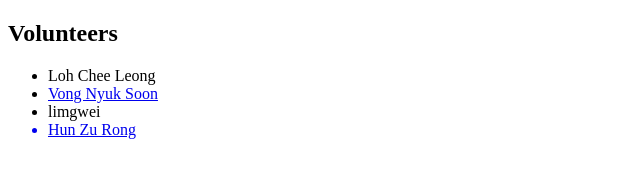
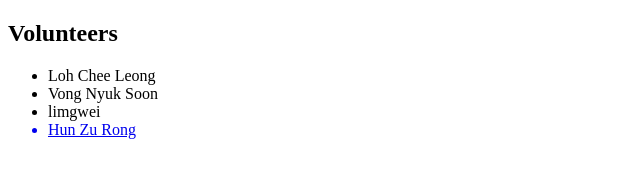
Before and after one commit to SouthernSERA/southernsera.github.io, a plain HTML site: page index.html in a window 1280 px wide. Shown: the whole page, without its empty margins (0-640 px from the left). Drawn offline with Linux system fonts and the light colour scheme.

Commit message:
Revert "Editing Name"

```diff
--- a/index.html
+++ b/index.html
@@ -18,7 +18,7 @@
     <h2>Volunteers</h2>
     <ul>
         <li>Loh Chee Leong</li>
-        <li><a href="https://github.com/Vong3432">Vong Nyuk Soon</a></li>
+        <li>Vong Nyuk Soon</li>
         <li>limgwei</li>
         <a href="https://github.com/trytrytry553"><li>Hun Zu Rong</li></a>
     </ul>
```
